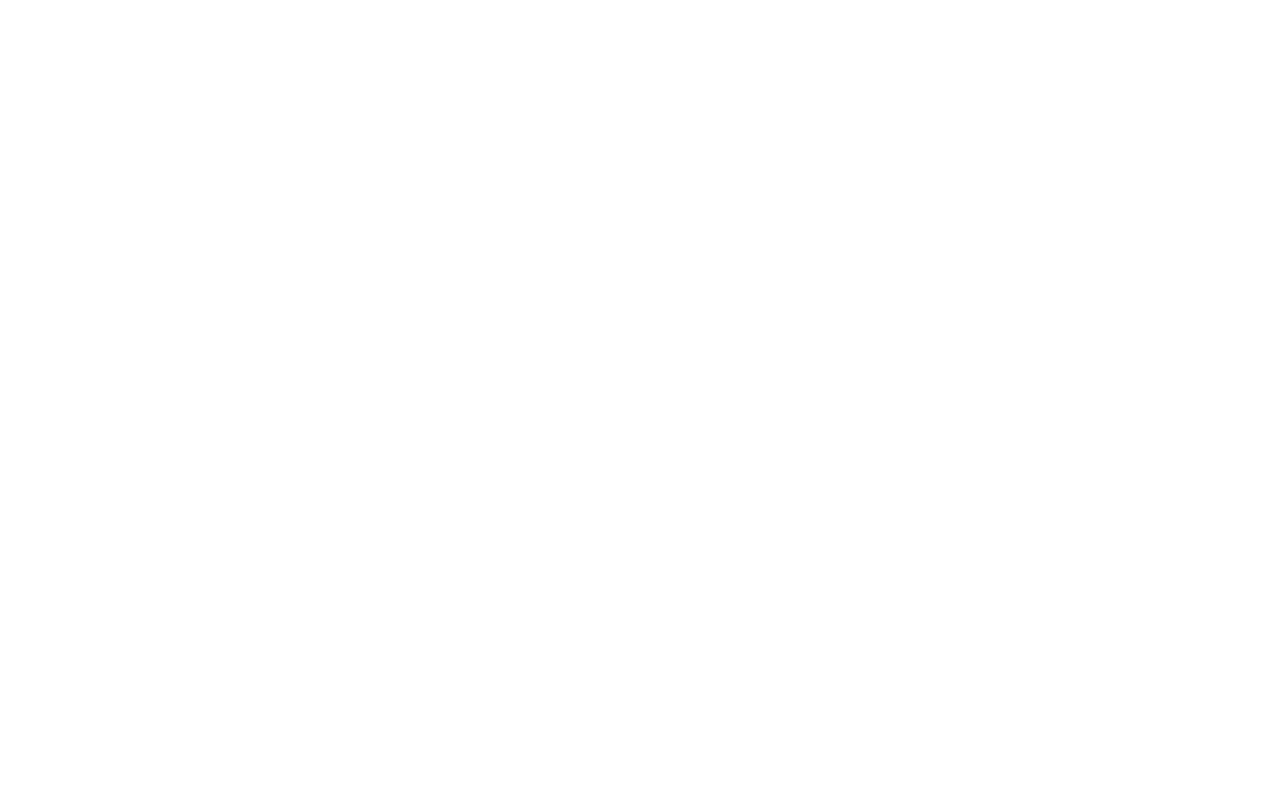
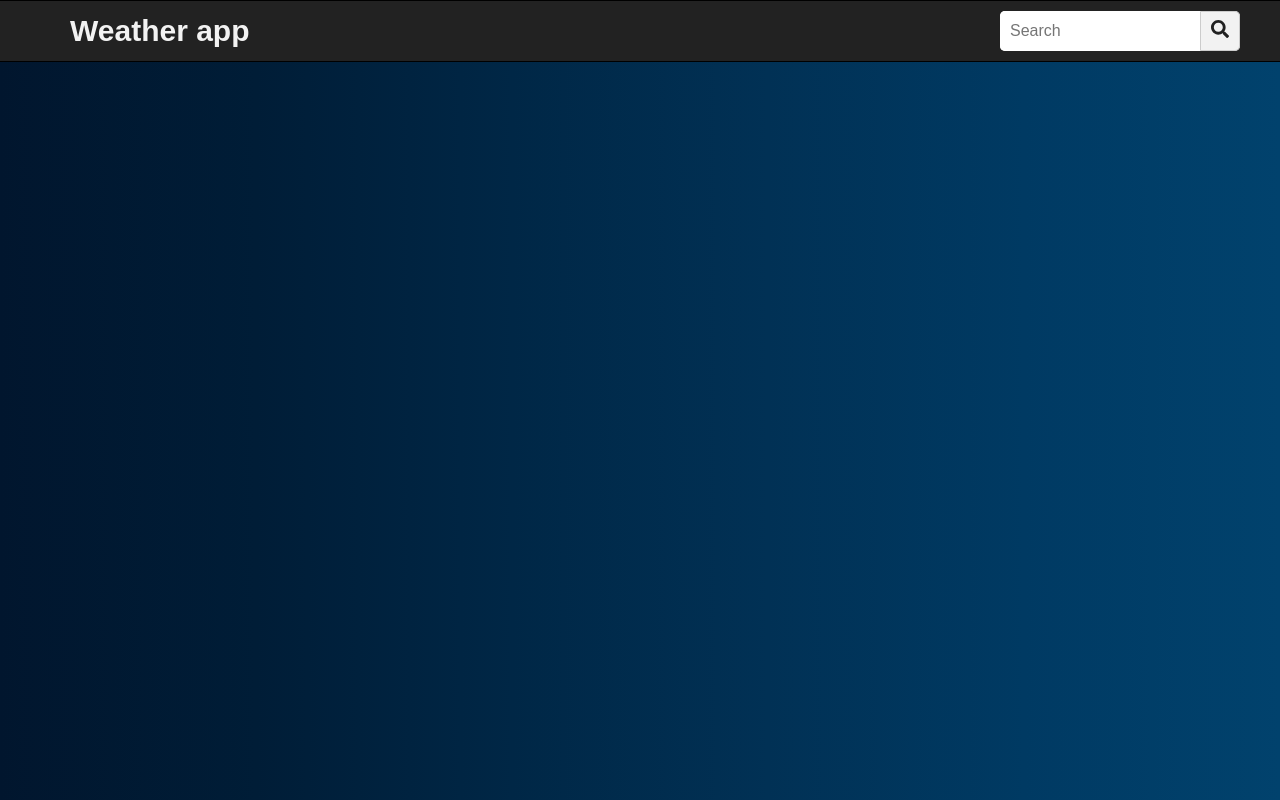
Before and after one commit to Mignize/weather-app, a React (Create React App) app: page / in a window 1280 px wide. Built offline with nearby package versions, Linux system fonts and the light colour scheme.

Commit message:
feat: navigation and create settings

```diff
--- a/package.json
+++ b/package.json
@@ -6,8 +6,11 @@
     "@testing-library/jest-dom": "^5.16.2",
     "@testing-library/react": "^12.1.3",
     "@testing-library/user-event": "^13.5.0",
+    "axios": "^0.26.0",
+    "dotenv": "^10.0.0",
     "react": "^17.0.2",
     "react-dom": "^17.0.2",
+    "react-icons": "^4.3.1",
     "react-scripts": "5.0.0",
     "web-vitals": "^2.1.4"
   },
--- a/src/App.css
+++ b/src/App.css
@@ -0,0 +1,24 @@
+.sunset {
+  background-color: #fc9842;
+  background-image: linear-gradient(315deg, #fc9842 0%, #fe5f75 74%);
+  position: absolute;
+  width: 100%;
+  height: 100%;
+}
+.sky {
+  background: #2980b9;
+  background: linear-gradient(to right, #ffffff, #6dd5fa, #2980b9);
+}
+
+.night {
+  background: #01162e;
+  background: linear-gradient(
+    to right,
+    #01162e,
+    #001d37,
+    #002746,
+    #013155,
+    #003a63,
+    #01426d
+  );
+}
--- a/src/App.js
+++ b/src/App.js
@@ -1,9 +1,25 @@
-import './App.css';
+import React from "react";
+import "./App.css";
+import Navigation from "./components/Navigation.js";
 
 function App() {
+  const changeBackground = () => {
+    const body = document.body;
+    const date = new Date();
+    const hour = date.getHours();
+    if (hour >= 18) {
+      body.setAttribute("class", "night");
+    } else if (hour >= 12) {
+      body.setAttribute("class", "sunset");
+    } else if (hour >= 0) {
+      body.setAttribute("class", "sky");
+    }
+  };
+  changeBackground();
   return (
-    <div className="App">
-    </div>
+    <>
+      <Navigation></Navigation>
+    </>
   );
 }
 
--- /dev/null
+++ b/src/components/Navigation.js
@@ -0,0 +1,23 @@
+import React, { Component } from "react";
+import "../css/Navigation.css";
+import { FaSearch } from "react-icons/fa";
+
+class Navigation extends Component {
+  render() {
+    return (
+      <nav>
+        <ul>
+          <a className="logo" href="/">Weather app</a>
+          <li className="search-container">
+            <input type="search" placeholder="Search"></input>
+            <label className="icon">
+              <span><FaSearch></FaSearch></span>
+            </label>
+          </li>
+        </ul>
+      </nav>
+    );
+  }
+}
+
+export default Navigation;
--- /dev/null
+++ b/src/css/Navigation.css
@@ -0,0 +1,59 @@
+nav {
+    background: #222222;
+    padding: 10px 40px 10px 70px;
+    border: 1px solid #000;
+    border-left: none;
+    border-right: none;
+  }
+
+  nav ul {
+    display: flex;
+    list-style: none;
+    flex-wrap: wrap;
+    align-items: center;
+    justify-content: center;
+  }
+
+  nav ul a.logo {
+    flex: 1;
+    font-size: 30px;
+    font-weight: 700;
+    color: #f2f2f2;
+    text-decoration: none;
+  }
+  nav ul .search-container {
+    height: 40px;
+    width: 240px;
+    display: flex;
+    background: #f2f2f2;
+    border-radius: 5px;
+  }
+
+  nav ul .search-container input {
+    height: 100%;
+    width: 200px;
+    border: none;
+    outline: none;
+    padding: 0 10px;
+    color: #000;
+    font-size: 16px;
+    border-radius: 5px 0 0 5px;
+  }
+
+  nav ul .search-container .icon {
+    height: 100%;
+    width: 40px;
+    line-height: 40px;
+    text-align: center;
+    border: 1px solid #cccccc;
+    border-radius: 0 5px 5px 0;
+  }
+
+  nav ul .search-container .icon:hover {
+      background: #e6e6e6e6;
+  }
+
+  nav ul .search-container .icon span {
+      color: #222222;
+      font-size: 18px;
+  }
--- a/src/index.css
+++ b/src/index.css
@@ -0,0 +1,9 @@
+* {
+  box-sizing: border-box;
+  padding: 0;
+  margin: 0px;
+}
+
+body {
+  font-family: sans-serif;
+}
```
Also changed, not shown: src/settings.js (added, +8 -0 lines), 2 other files (tests, documents, lock files or other folders).
